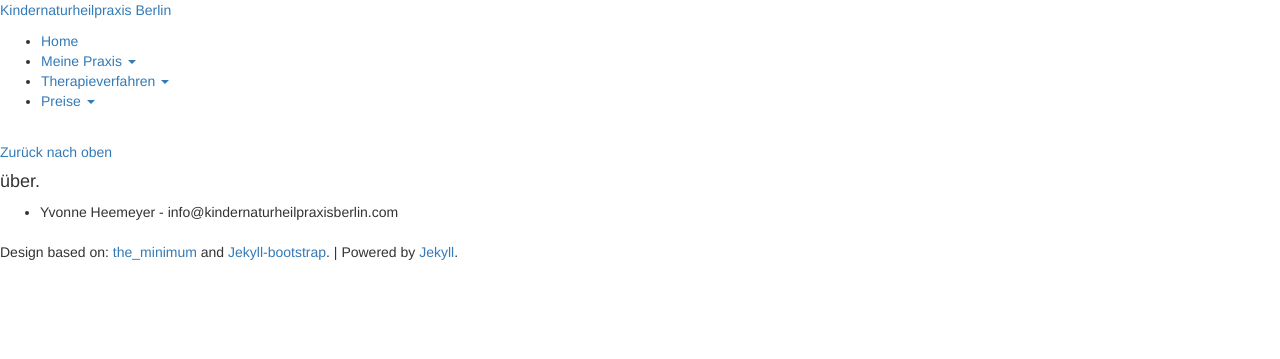
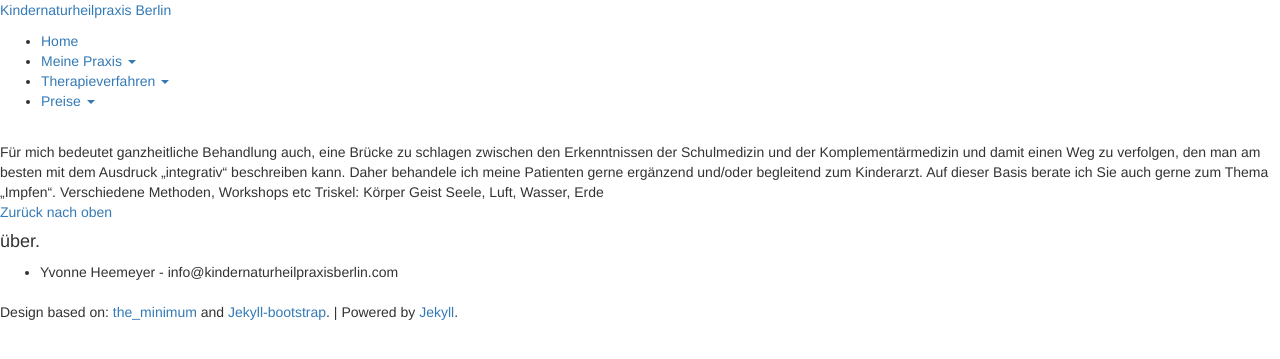
Before and after one commit to heilpraktiker/heilpraktiker.github.io, a Jekyll site: the page built from meine-praxis/philosophie/index.html, in a window 1280 px wide. Shown: the top 359 px of the page. Built offline with Jekyll 4.4.1, drawn with Linux system fonts in a browser that asks for light colours; nearby versions of some CDN libraries; comment, search, counter and statistics services are not loaded.

Commit message:
Updated index.html

```diff
--- a/meine-praxis/philosophie/index.html
+++ b/meine-praxis/philosophie/index.html
@@ -1,6 +1,13 @@
 ---
 layout: page
-title: "Index"
+title: Index
 description: ""
+published: true
 ---
+
 {% include JB/setup %}
+Für mich bedeutet ganzheitliche Behandlung auch, eine Brücke zu schlagen zwischen den Erkenntnissen der Schulmedizin und der Komplementärmedizin und damit einen Weg zu verfolgen, den man am besten mit dem Ausdruck „integrativ“ beschreiben kann.  Daher behandele ich meine Patienten gerne ergänzend und/oder begleitend zum Kinderarzt. Auf dieser Basis berate ich Sie auch gerne zum Thema „Impfen“.
+
+Verschiedene Methoden, Workshops etc
+
+Triskel: Körper Geist Seele, Luft, Wasser, Erde
```
